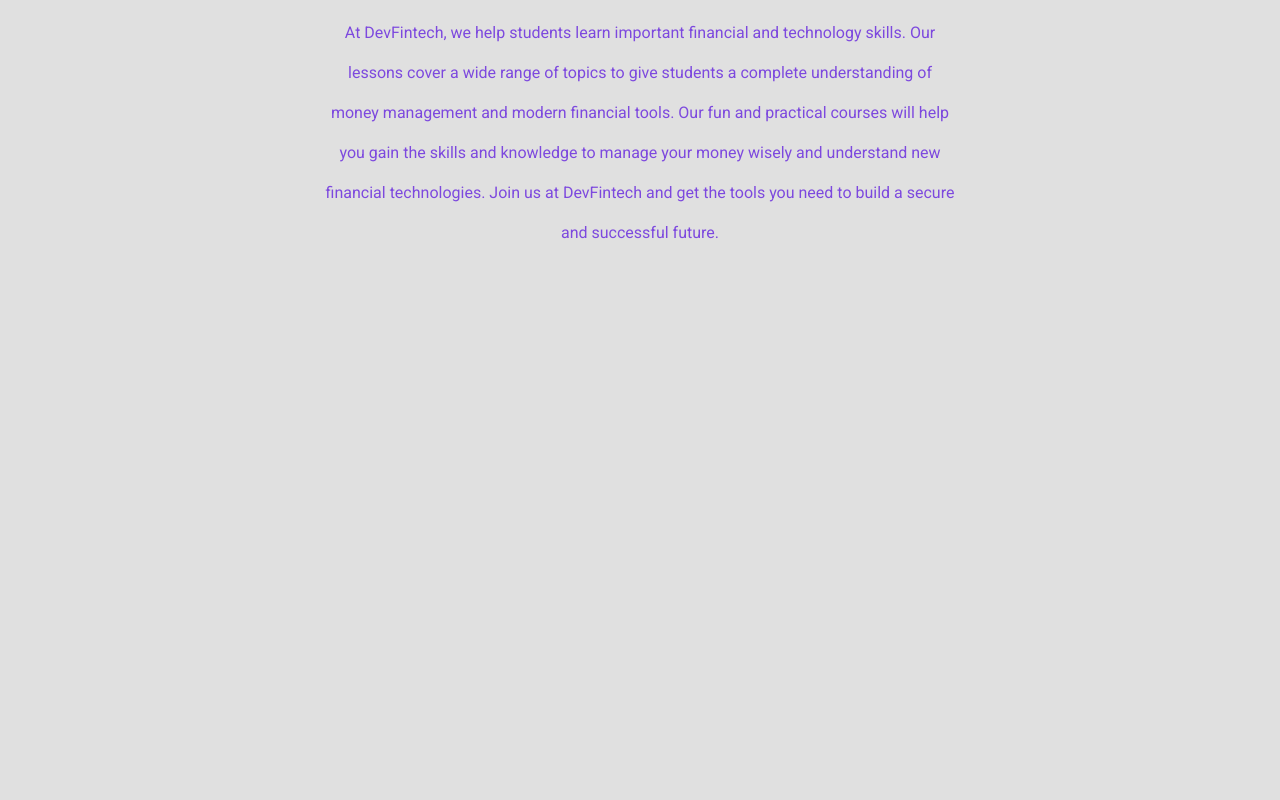
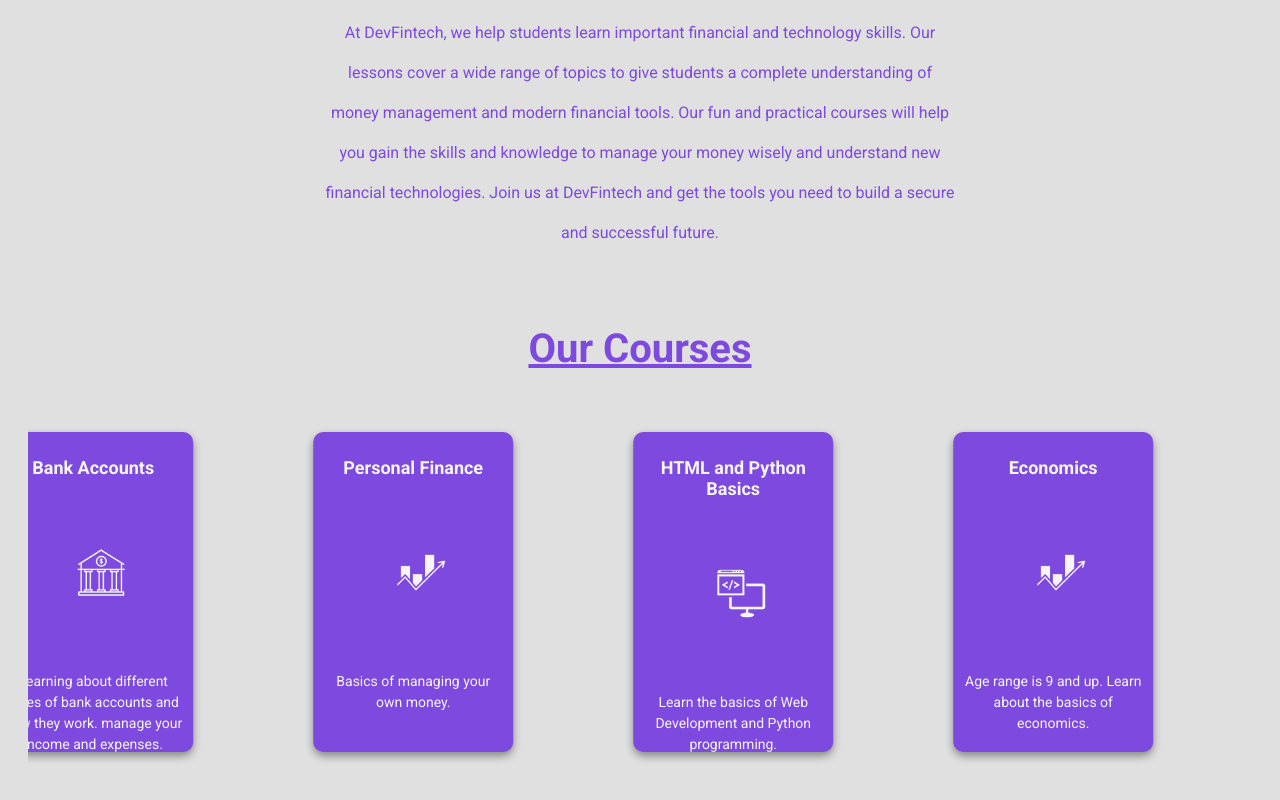
Before and after one commit to JustKardi/devfintech, a React (Vite) app: page / in a window 1280 px wide. Shown: the part 1694-2494 px from the top of the page. Before the commit the page ends 1947 px from the top, so only its background shows below. Built offline with nearby package versions, Linux system fonts and the light colour scheme.

Commit message:
Added carousel and made stuff better

```diff
--- a/src/App.jsx
+++ b/src/App.jsx
@@ -3,6 +3,7 @@
 import SectionOne from './Section_One.jsx'
 import SectionTwo from './Section_Two.jsx'
 import Section_Three from './Section_Three.jsx'
+import CourseSection from './Course_Section.jsx'
 
 function App() {
 
@@ -12,6 +13,7 @@
       <SectionOne />
       <SectionTwo />
       <Section_Three />
+      <CourseSection />
     </>
   )
 }
--- /dev/null
+++ b/src/CourseSection.css
@@ -0,0 +1,28 @@
+.carousel {
+    position: relative;
+    overflow: hidden;
+    width: 100%; /* Full width of the section */
+    height: calc(100vh - 80px); /* Adjusted height to fit within the section */
+}
+
+.carousel-track {
+    display: flex;
+    width: 100%;
+    height: 100%;
+    animation: scroll-left 20s linear infinite;
+}
+
+.carousel-item {
+    flex: 0 0 auto;
+    width: 300px; /* Adjust width as needed */
+    margin-right: 20px; /* Space between items */
+}
+
+@keyframes scroll-left {
+    0% {
+        transform: translateX(0);
+    }
+    100% {
+        transform: translateX(-100%);
+    }
+}
--- a/src/Course_Card.jsx
+++ b/src/Course_Card.jsx
@@ -1,9 +1,47 @@
-function CourseCard(imgSrc, title, description) {
+import React from 'react';
+
+function CourseCard({ imgSrc, title, description }) {
+    const styles = {
+        card: {
+            height: '300px',  // Adjusted height for better content fit
+            width: '200px',  // Adjusted width for better content fit
+            backgroundColor: '#7d49de',
+            borderRadius: '10px',
+            overflow: 'hidden',
+            boxShadow: '0 4px 8px rgba(0, 0, 0, 0.4)',
+            display: 'inline-block',  // Allows multiple cards to be in the same line
+            verticalAlign: 'top',  // Aligns cards to the top
+            margin: '10px',  // Adds spacing between cards
+            padding: '10px 0',
+            color: '#F5F5F5',
+            fontFamily: '"Roboto", sans-serif',
+            textAlign: 'center',
+        },
+        title: {
+            fontSize: '18px',
+            marginBottom: '10px',
+        },
+        image: {
+            width: '150%',  // 150% size as requested
+            height: 'auto',
+            position: 'relative',
+            transform: 'translateX(-14%)',  // Center the image horizontally
+        },
+        description: {
+            fontSize: '14px',
+            lineHeight: '1.5',
+            marginTop: '10px',
+            padding: '0 10px',
+        },
+    };
+
     return (
-        <div>
-            <img src={imgSrc} alt={title} />
-            <h2>{title}</h2>
-            <p>{description}</p>
+        <div style={styles.card}>
+            <h2 style={styles.title}>{title}</h2>
+            <img src={imgSrc} alt={title} style={styles.image} />
+            <p style={styles.description}>{description}</p>
         </div>
-    )
+    );
 }
+
+export default CourseCard;
--- /dev/null
+++ b/src/Course_Section.jsx
@@ -0,0 +1,119 @@
+import React from 'react';
+import CourseCard from './Course_Card.jsx';
+import budget_icon from './assets/budget_icon_white.png';
+import bank_icon from './assets/bank_icon_white.png';
+import finance_icon from './assets/finance_icon_white.png';
+import code_icon from './assets/code_icon_white.png';
+import money_icon from './assets/money_icon_white.png';
+import './CourseSection.css'; // Import the CSS file for styling
+import './scrollFade.css'
+
+function CourseSection() {
+    const styles = {
+        section: {
+            padding: '20px',
+            position: 'relative',
+            height: '100vh', // Full viewport height
+            overflow: 'hidden',
+            top: '25vh'
+        },
+        title: {
+            fontSize: '40px',
+            marginBottom: '50px',
+            color: '#7d49de',
+            textDecoration: 'underline',
+            textAlign: 'center',
+            fontWeight: 'bold',
+            fontFamily: '"Roboto", sans-serif',
+        },
+    };
+
+    return (
+        <div style={styles.section}>
+            <h1 style={styles.title} className='scrollFade'>Our Courses</h1>
+            <div className="carousel scrollFade">
+                <div className="carousel-track">
+                    <div className="carousel-item">
+                        <CourseCard
+                            imgSrc={budget_icon}
+                            title="Budgeting Basics"
+                            description="How to create and stick to a budget."
+                        />
+                    </div>
+                    <div className="carousel-item">
+                        <CourseCard
+                            imgSrc={bank_icon}
+                            title="Bank Accounts"
+                            description="Learning about different types of bank accounts and how they work. manage your income and expenses."
+                        />
+                    </div>
+                    <div className="carousel-item">
+                        <CourseCard
+                            imgSrc={finance_icon}
+                            title="Personal Finance"
+                            description="Basics of managing your own money."
+                        />
+                    </div>
+                    <div className="carousel-item">
+                        <CourseCard
+                            imgSrc={code_icon}
+                            title="HTML and Python Basics"
+                            description="Learn the basics of Web Development and Python programming."
+                        />
+                    </div>
+                    <div className="carousel-item">
+                        <CourseCard
+                            imgSrc={finance_icon}
+                            title="Economics"
+                            description="Age range is 9 and up. Learn about the basics of economics."
+                        />
+                    </div>
+                    <div className="carousel-item">
+                        <CourseCard
+                            imgSrc={money_icon}
+                            title="Saving Money"
+                            description="Tips and strategies for saving money to reach your financial goals."
+                        />
+                    </div>
+                    <div className="carousel-item">
+                        <CourseCard
+                            imgSrc={finance_icon}
+                            title="Investments"
+                            description="Introduction to different ways to invest money and grow wealth."
+                        />
+                    </div>
+                    <div className="carousel-item">
+                        <CourseCard
+                            imgSrc={budget_icon}
+                            title="Debt Management"
+                            description="Understanding different types of debt and how to manage and reduce them."
+                        />
+                    </div>
+                    <div className="carousel-item">
+                        <CourseCard
+                            imgSrc={bank_icon}
+                            title="Types of Loans"
+                            description="Overview of various loans, what they are used for, and their terms."
+                        />
+                    </div>
+                    <div className="carousel-item">
+                        <CourseCard
+                            imgSrc={money_icon}
+                            title="Blockchain & Cryptocurrencies"
+                            description="Basics of blockchain technology and digital currencies like"
+                        />
+                    </div>
+                    <div className="carousel-item">
+                        <CourseCard
+                            imgSrc={money_icon}
+                            title="BitCoin & Cybersecurity"
+                            description="How to keep your financial information safe online."
+                        />
+                    </div>
+                </div>
+            </div>
+        </div>
+    );
+}
+
+export default CourseSection;
```
